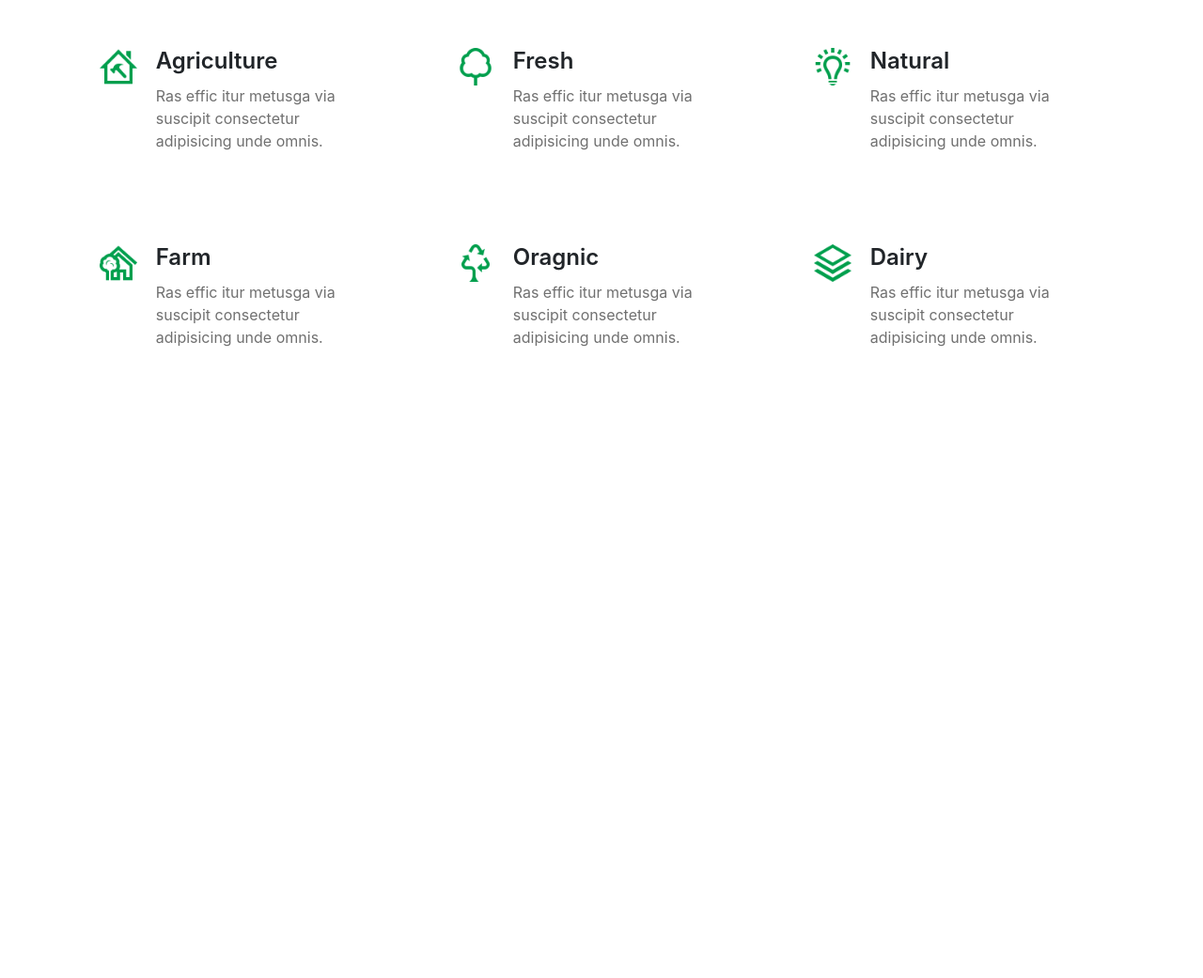
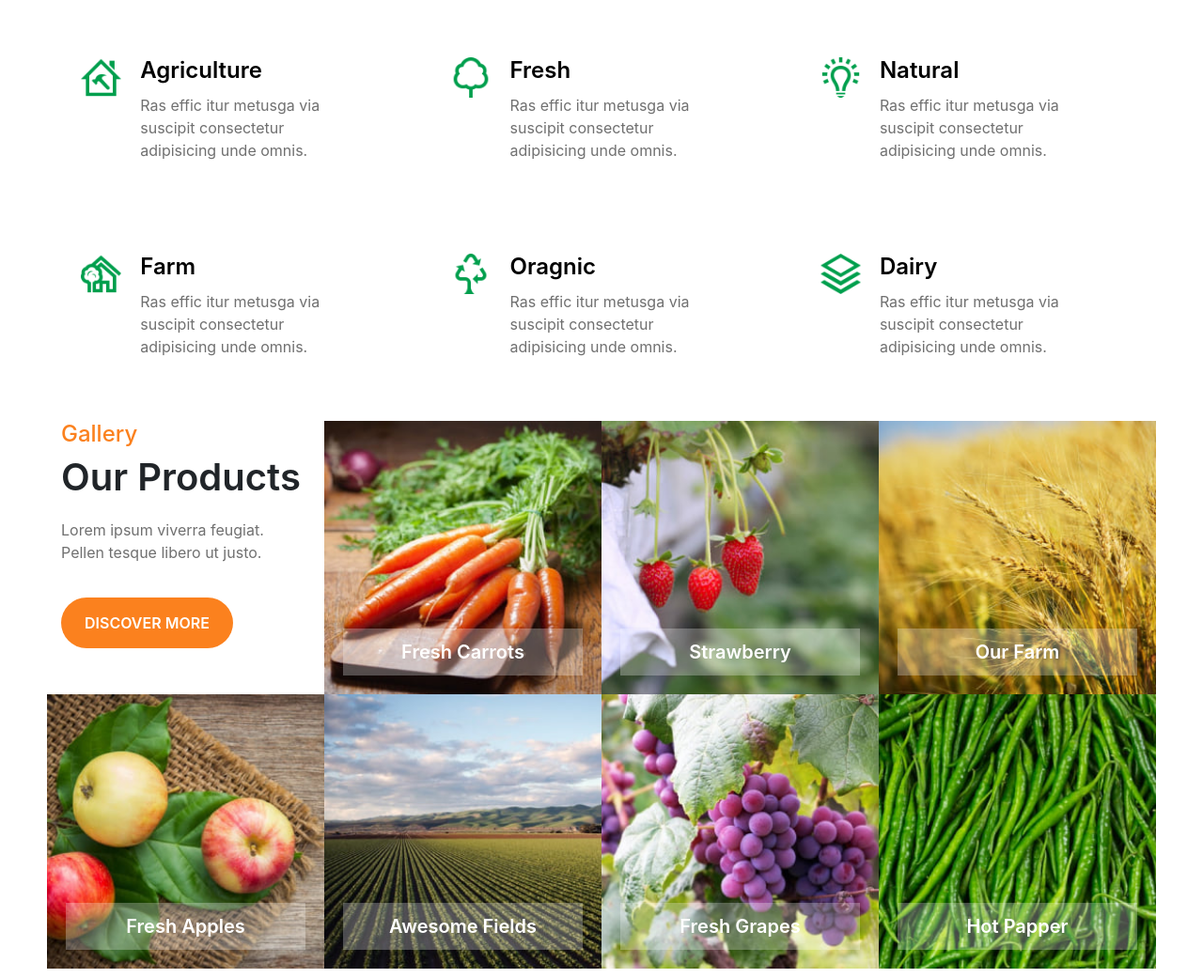
Before and after one commit to QuynhLa98/Capstone_farmstead, a plain HTML site: page index.html in a window 1280 px wide. Shown: the whole page at 94% size. Before the commit the page ends 800 px from the top, so only its background shows below. Drawn offline with nearby package versions, Linux system fonts and the light colour scheme; a web font is replaced by a local one.

Commit message:
up Product

```diff
--- a/index.html
+++ b/index.html
@@ -22,6 +22,7 @@
     integrity="sha384-ggOyR0iXCbMQv3Xipma34MD+dH/1fQ784/j6cY/iJTQUOhcWr7x9JvoRxT2MZw1T" crossorigin="anonymous">
 
 
+
   <link rel="stylesheet" href="./style/style.css">
   <title>Farmstead</title>
 </head>
@@ -38,7 +39,7 @@
   <section>
     <div class="container">
       <div class="row">
-        <div class="col-lg-4">
+        <a class="col-lg-4 col-md-6" href="#">
           <div class="item">
             <div class="item-img">
               <img src="./img/img5.png" alt="">
@@ -48,8 +49,8 @@
               <p>Ras effic itur metusga via suscipit consectetur adipisicing unde omnis.</p>
             </div>
           </div>
-        </div>
-        <div class="col-lg-4">
+        </a>
+        <a class="col-lg-4 col-md-6" href="#">
           <div class="item">
             <div class="item-img">
               <img src="./img/img6.png" alt="">
@@ -59,9 +60,10 @@
               <p>Ras effic itur metusga via suscipit consectetur adipisicing unde omnis.</p>
             </div>
           </div>
-        </div>
+        </a>
 
-        <div class="col-lg-4">
+
+        <a class="col-lg-4 col-md-6" href="#">
           <div class="item">
             <div class="item-img">
               <img src="./img/img7.png" alt="">
@@ -71,9 +73,9 @@
               <p>Ras effic itur metusga via suscipit consectetur adipisicing unde omnis.</p>
             </div>
           </div>
-        </div>
+        </a>
 
-        <div class="col-lg-4">
+        <a class="col-lg-4 col-md-6" href="#">
           <div class="item">
             <div class="item-img">
               <img src="./img/img8.png" alt="">
@@ -83,8 +85,8 @@
               <p>Ras effic itur metusga via suscipit consectetur adipisicing unde omnis.</p>
             </div>
           </div>
-        </div>
-        <div class="col-lg-4">
+        </a>
+        <a class="col-lg-4 col-md-6" href="#">
           <div class="item">
             <div class="item-img">
               <img src="./img/img9.png" alt="">
@@ -94,8 +96,8 @@
               <p>Ras effic itur metusga via suscipit consectetur adipisicing unde omnis.</p>
             </div>
           </div>
-        </div>
-        <div class="col-lg-4">
+        </a>
+        <a class="col-lg-4 col-md-6" href="#">
           <div class="item">
             <div class="item-img">
               <img src="./img/img10.png" alt="">
@@ -105,12 +107,73 @@
               <p>Ras effic itur metusga via suscipit consectetur adipisicing unde omnis.</p>
             </div>
           </div>
-        </div>
+        </a>
       </div>
     </div>
   </section>
   <!-- Product -->
+  <section class="product">
+    <div class="container">
+      <div class="row">
+        <div class="product-text col-lg-3 col-6">
+          <h4>Gallery</h4>
+          <h2>Our Products</h2>
+          <p>Lorem ipsum viverra feugiat. Pellen tesque libero ut justo.</p>
+          <button>DISCOVER MORE</button>
+        </div>
+        <div class="product-img col-lg-3 col-6">
+          <a href="#">
+            <img src="./img/g2.jpg" alt="">
+            <p>Fresh Carrots</p>
+          </a>
+        </div>
+        <div class="product-img col-lg-3 col-6">
+          <a href="#">
+            <img src="./img/g3.jpg" alt="">
+            <p>Strawberry</p>
+          </a>
+        </div>
+        <div class="product-img col-lg-3 col-6">
+          <a href="#">
+            <img src="./img/g6.jpg" alt="">
+            <p>Our Farm</p>
+          </a>
+        </div>
+        <div class="product-img col-lg-3 col-6">
+          <a href="#">
+            <img src="./img/g5.jpg" alt="">
+            <p>Fresh Apples</p>
+          </a>
+        </div>
+        <div class="product-img col-lg-3 col-6">
+          <a href="#">
+            <img src="./img/g1.jpg" alt="">
+            <p>Awesome Fields</p>
+          </a>
+        </div>
+        <div class="product-img col-lg-3 col-6">
+          <a href="#">
+            <img src="./img/g7.jpg" alt="">
+            <p>Fresh Grapes</p>
+          </a>
+        </div>
+        <div class="product-img col-lg-3 col-6">
+          <a href="#">
+            <img src="./img/g8.jpg" alt="">
+            <p>Hot Papper</p>
+          </a>
+        </div>
+
+      </div>
+    </div>
+  </section>
+
   <!-- Costomer -->
+  <section class="costomer">
+    <div class="container">
+
+    </div>
+  </section>
   <!-- Footer -->
   <!-- Link src script -->
   <!-- Optional JavaScript -->
--- a/style/style.css
+++ b/style/style.css
@@ -4,36 +4,139 @@
   padding: 0;
   box-sizing: border-box;
 }
-.item{
-  display:flex;
+
+.container {
+  max-width: 1200px;
+
+}
+.row{
+  padding: 10px;
+}
+.item {
+  display: flex;
   justify-content: center;
   padding: 30px 20px;
   margin-top: 20px;
   border: 1px solid white;
+
 }
-.item-img{
+
+.item-img {
   width: 30%;
 }
-.item-img img{
+
+.item-img img {
   width: 100%;
   height: auto;
 }
-.item-text{
+
+.item-text {
   padding: 0 20px;
 }
-.item-text h4{
+
+.item-text h4 {
   font-weight: 600;
+  color: black;
 }
-.item-text p{
+
+.item-text p {
   color: #707070;
   margin-top: 10px;
 }
-.item:hover{
+
+.item:hover {
   border: 1px solid #eee;
   border-radius: 10px;
   cursor: pointer;
+  transition: all 1s;
 
 }
-.item:hover h4{
+
+.row a:hover {
+  text-decoration: none;
+}
+
+.item:hover h4 {
   color: green;
 }
+
+.product-text h4 {
+  color: #fb811e;
+  font-weight: 500;
+}
+
+.product-text h2 {
+  font-size: 40px;
+  font-weight: 600;
+}
+
+.product-text p {
+  color: #707070;
+  margin-top: 20px;
+}
+
+.product-text button {
+  border: none;
+  background-color: #fb811e;
+  color: white;
+  padding: 15px 25px;
+  border-radius: 30px;
+  margin-top: 20px;
+  font-weight: 600;
+}
+
+.product-text button:hover {
+  background-color: green;
+  cursor: pointer;
+}
+
+.product-img {
+  position: relative;
+  overflow: hidden;
+  padding: 0;
+}
+
+.product-img img {
+  width: 100%;
+}
+
+.product-img p {
+  position: absolute;
+  left: 0px;
+  right: 0;
+  bottom: 0;
+  color: white;
+  text-align: center;
+  font-size: 20px;
+  font-weight: 600;
+  background-color: rgb(255 255 255 / 27%);
+  padding: 10px;
+  margin: 20px;
+}
+.product-img::before {
+  position: absolute;
+  top: 0;
+  left: -75%;
+  z-index: 2;
+  content: '';
+  opacity: 0;
+  width: 50%;
+  height: 100%;
+  display: block;
+  transform: skewX(-17deg);
+  background: linear-gradient(to right, rgba(255, 255, 255, 0) 0%, rgba(255, 255, 255, .3) 100%);
+}
+
+.product-img:hover::before {
+  animation: leftright;
+  animation-duration: 1s;
+}
+ @keyframes leftright{
+  100%{
+    left: 125%;
+  }
+  100%{
+    left: 125%;
+    opacity: 1;
+  }
+ }
```
